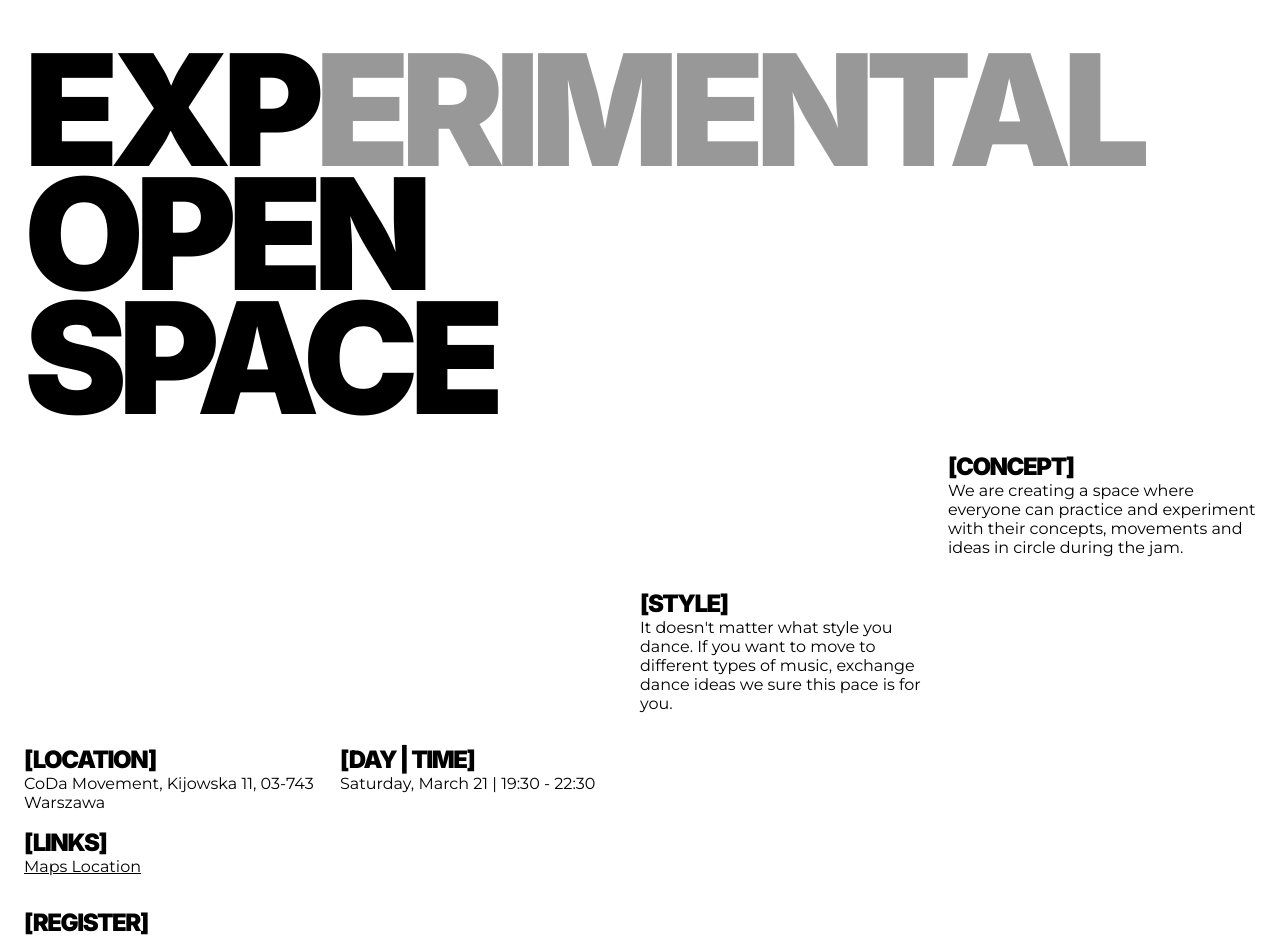
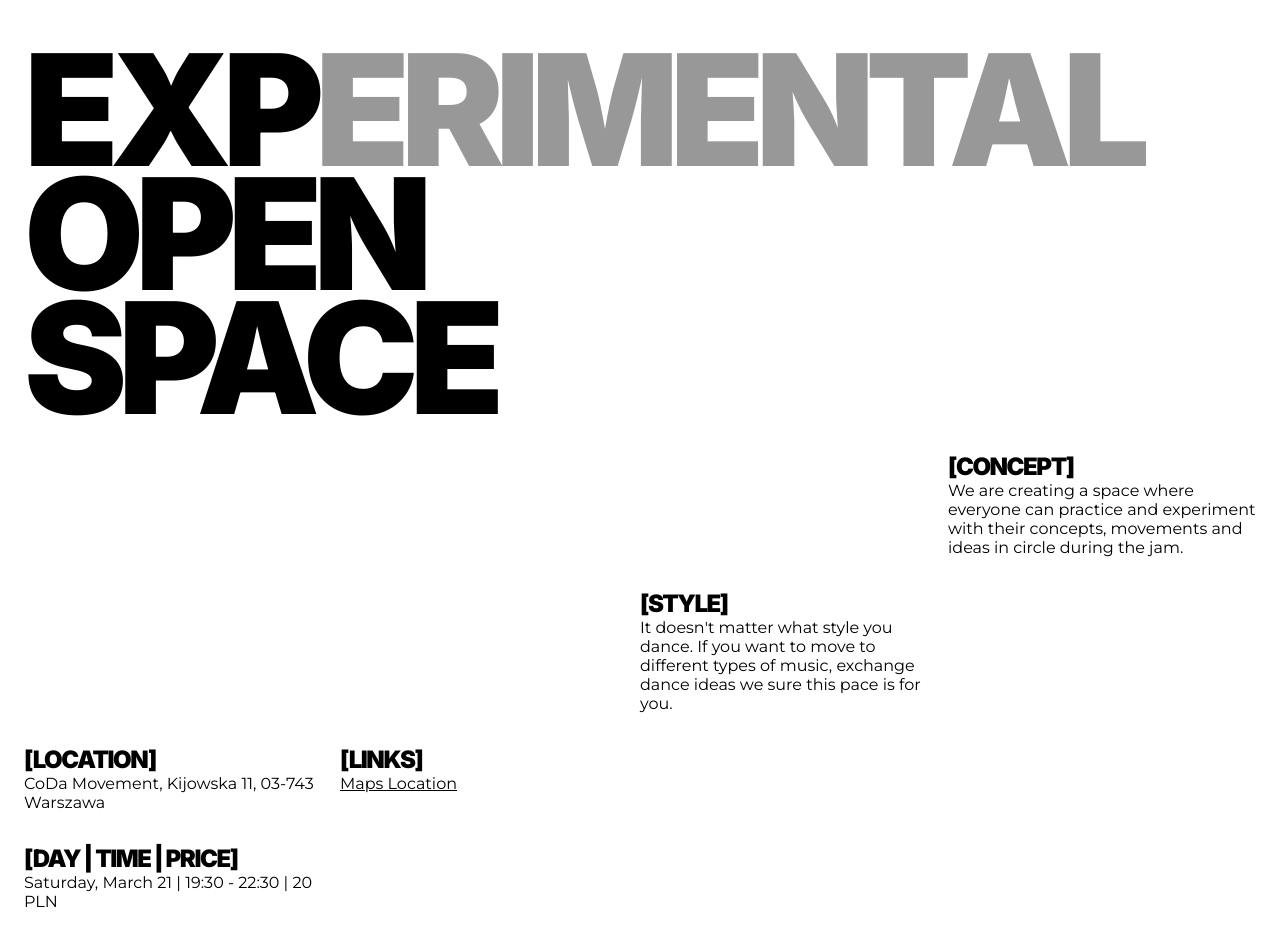
Before and after one commit to nowmdr/exp.waw, a Next.js app: page / in a window 1280 px wide. Shown: the top 938 px of the page. Built offline with nearby package versions, Linux system fonts and the light colour scheme.

Commit message:
update layot and error message

```diff
--- a/src/app/page.tsx
+++ b/src/app/page.tsx
@@ -34,10 +34,6 @@ export default function Home() {
             <p>CoDa Movement, Kijowska 11, 03-743 Warszawa</p>
           </div>
           <div className={styles.contentItem}>
-            <h3 className={styles.subtitle}>[Day | Time]</h3>
-            <p>Saturday, March 21 | 19:30 - 22:30</p>
-          </div>
-          <div className={styles.contentItem}>
             <h3 className={styles.subtitle}>[Links]</h3>
             <a
               href={
@@ -48,6 +44,14 @@ export default function Home() {
             >
               Maps Location
             </a>
+          </div>
+        </div>
+      </section>
+      <section className={styles.sectionGrid}>
+        <div className={styles.content1}>
+          <div className={styles.contentItem}>
+            <h3 className={styles.subtitle}>[Day | Time | Price]</h3>
+            <p>Saturday, March 21 | 19:30 - 22:30 | 20 PLN</p>
           </div>
         </div>
       </section>
--- a/src/components/forms/RegisterForm.tsx
+++ b/src/components/forms/RegisterForm.tsx
@@ -11,12 +11,9 @@ export default function RegisterForm() {
   const [status, setStatus] = useState<
     "idle" | "loading" | "success" | "error"
   >("idle");
-  const [errorMessage, setErrorMessage] = useState("");
-
   async function handleSubmit(e: FormEvent) {
     e.preventDefault();
     setStatus("loading");
-    setErrorMessage("");
 
     try {
       const res = await fetch(
@@ -46,9 +43,6 @@ export default function RegisterForm() {
       setTicketType("workshop_jam");
     } catch (err) {
       setStatus("error");
-      setErrorMessage(
-        err instanceof Error ? err.message : "Something went wrong",
-      );
     }
   }
 
@@ -107,7 +101,19 @@ export default function RegisterForm() {
       >
         {status === "loading" ? "Submitting..." : "Register"}
       </button>
-      {status === "error" && <p>{errorMessage}</p>}
+      {status === "error" && (
+        <p>
+          Something went wrong — to confirm that you will be at the jam, send an
+          IG message to{" "}
+          <a
+            href="https://www.instagram.com/jauhien_mdr/"
+            target="_blank"
+            rel="noopener noreferrer"
+          >
+            Jauhien
+          </a>
+        </p>
+      )}
     </form>
   );
 }
```
